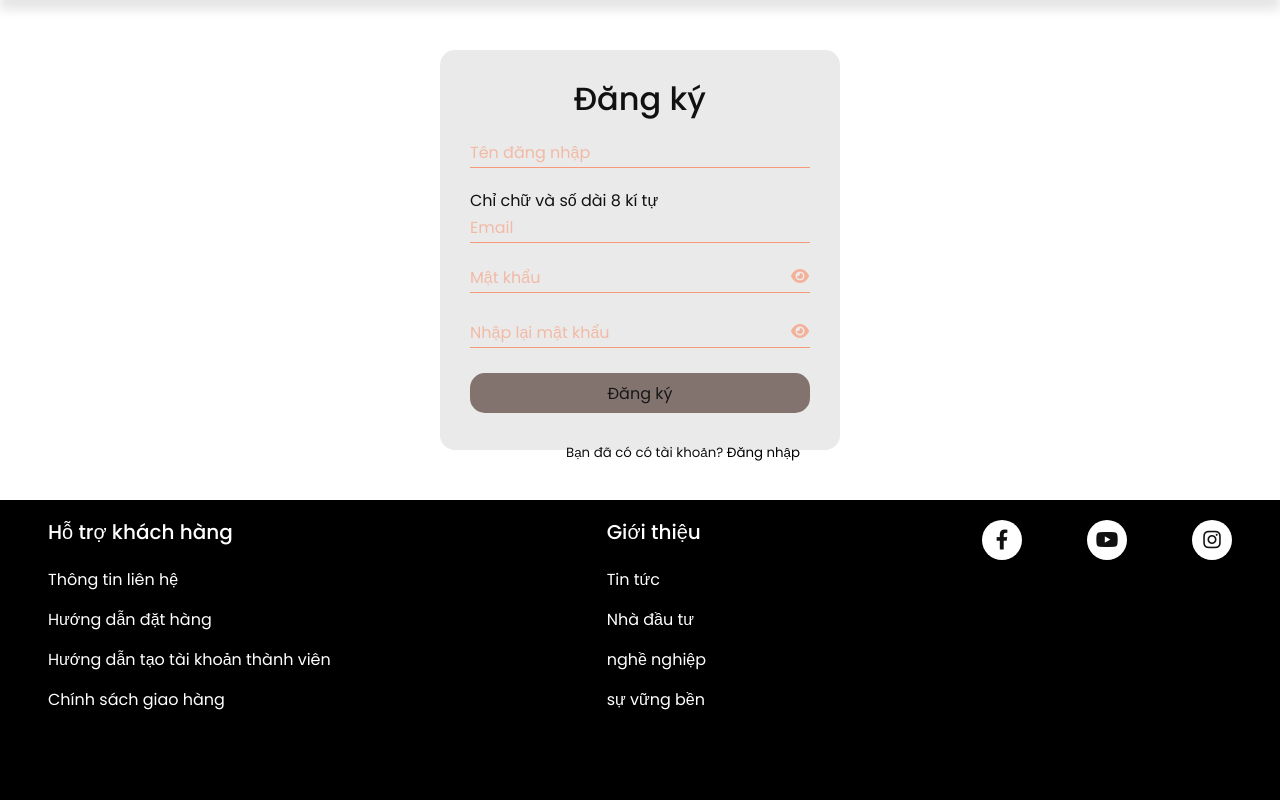
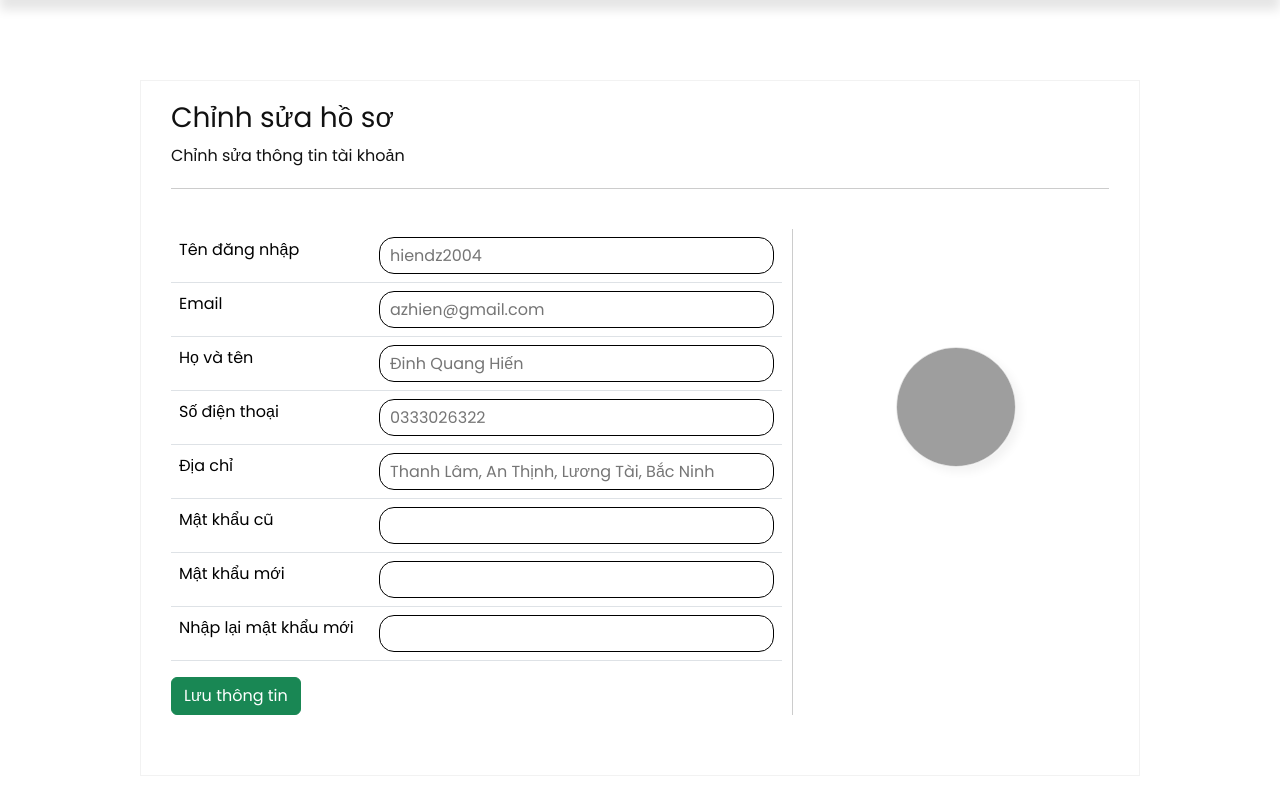
Before and after one commit to P-V-Hung/duan1, a PHP site: page / in a window 1280 px wide. Shown: the part 60-860 px from the top of the page. After the commit the page ends 836 px from the top, so only its background shows below. Run offline with PHP 8.4, Linux system fonts and the light colour scheme; grey boxes are pictures that could not be loaded.

Commit message:
dang ky, chinh sua thong tin nguoi dung

```diff
--- /dev/null
+++ b/client/editInfor.php
@@ -0,0 +1,59 @@
+
+<div class="box_editUserInfo box-userInfo">
+  <div class="box-userInfo-header">
+    <h3>Chỉnh sửa hồ sơ</h3>
+    <p>Chỉnh sửa thông tin tài khoản</p>
+  </div>
+  <div class="box-userInfo-content">
+    <form action="" method="post" enctype="multipart/form-data">
+      <div class="box-userInfo-content-left">
+        <table class="table">
+          <tr>
+            <td>Tên đăng nhập</td>
+            <td><input type="text" placeholder="hiendz2004"></td>
+          </tr>
+          <tr>
+            <td>Email</td>
+            <td><input type="text" name="email" placeholder="azhien@gmail.com" /></td>
+          </tr>
+          <tr>
+            <td>Họ và tên</td>
+            <td><input type="text" placeholder="Đinh Quang Hiến"></td>
+          </tr>
+          <tr>
+            <td>Số điện thoại</td>
+            <td><input type="text" placeholder="0333026322"></td>
+          </tr>
+          <tr>
+            <td>Địa chỉ</td>
+            <td><input type="text" placeholder="Thanh Lâm, An Thịnh, Lương Tài, Bắc Ninh"></td>
+          </tr>
+          <tr>
+            <td>Mật khẩu cũ</td>
+            <td class="position-relative"><input type="password" /></td>
+          </tr>
+          <tr>
+            <td>Mật khẩu mới</td>
+            <td class="position-relative"><input type="password" /></td>
+          </tr>
+          <tr>
+            <td>Nhập lại mật khẩu mới</td>
+            <td class="position-relative"><input type="password" /></td>
+          </tr>
+        </table>
+        <button type="submit" name="btnInfo" class="btn btn-success">Lưu thông tin</button>
+      </div>
+      <div class="box-userInfo-content-right">
+        <div class="box-userInfo-content-right-img">
+          <img
+            src="https://tse4.mm.bing.net/th?id=OIP.w105elCPL6VfL7OJqHcmjgHaE8&pid=Api&P=0&h=220"
+            alt=""
+            id="userInfo-avatar"
+          />
+          <label for="changeFile"><i class="fa-solid fa-pen-to-square"></i></label>
+          <input type="file" name="" id="changeFile">
+        </div>
+      </div>
+    </form>
+  </div>
+</div>
--- a/client/formSignUp.php
+++ b/client/formSignUp.php
@@ -1,14 +1,23 @@
 <div class="signUp">
     <h2>Đăng ký</h2>
-    <form action="">
-        <div><input type="text" placeholder="Tên đăng nhập" id="user" class="mb20">
-        <p class="errUser">Chỉ chữ và số dài 8 kí tự</p>
+    <form action="" id="formSignUp">
+        <div>
+            <input type="text" placeholder="Tên đăng nhập" id="user" class="mb20">
+            <p class="err errUser">Ít nhất 6 kí tự gồm chữ cái và số</p>
         </div>
-        <div><input type="text" placeholder="Email" id="email" class="mb20">
+        <div>
+            <input type="text" placeholder="Email" id="email" class="mb20">
+            <p class="err errEmail">Email phải có đuôi '@gmail.com'</p>
         </div>
-        <div><input type="password" id="pass" placeholder="Mật khẩu"><div class="icon"><i class="fa-solid fa-eye"></i></div></div>
-        <div><input type="password" id="repass" placeholder="Nhập lại mật khẩu"><div class="icon"><i class="fa-solid fa-eye"></i></div></div>
-        <input type="submit" name="btn_signUp" value="Đăng ký">
+        <div>
+            <input type="password" id="pass" placeholder="Mật khẩu"><div class="icon icon1"><i class="fa-solid fa-eye"></i></div>
+            <p class="err errPass">Ít nhất 8 kí tự gồm chữ cái, kí tự đặc biệt và số</p>
+        </div>
+        <div>
+            <input type="password" id="repass" placeholder="Nhập lại mật khẩu"><div class="icon icon2"><i class="fa-solid fa-eye"></i></div>
+            <p class="err errRePass">Mật khẩu không trùng khớp</p>
+        </div>
+        <input type="submit" id="btn_sub" name="btn_signUp" value="Đăng ký">
     </form>
     <div class="more">
         Bạn đã có có tài khoản?
@@ -16,24 +25,69 @@
     </div>
 </div>
 <script>
-    function validate(input,error){
-        input.addEventListener('input',function(){
+    function validate(input, error, condition, callback) {
+        input.addEventListener('input', function () {
             let val = input.value;
-        if(/^[a-zA-Z0-9]{8,}$/.test(val)){
+            let check = condition(val);
+            if (check) {
                 error.style.color = "green";
-
-        }else{
+            } else {
                 error.style.color = "red";
             }
+            callback(check);
         });
     }
 
-    let username = document.querySelector("#user");
-    let errUser = document.querySelector(".errUser");
-    let pass = document.querySelector("#pass");
+    let checkUser = false;
+    let checkEmail = false;
+    let checkPass = false;
+    let checkRepass = false;
 
-    validate(username,errUser);
+    validate(document.querySelector("#user"), document.querySelector(".errUser"), function (value) {
+        return /^[a-zA-Z0-9]{6,}$/.test(value);
+    }, function (check) {
+        checkUser = check;
+    });
 
+    validate(document.querySelector("#email"), document.querySelector(".errEmail"), function (value) {
+        return /^[a-zA-Z0-9._-]+@gmail\.com$/.test(value);
+    }, function (check) {
+        checkEmail = check;
+    });
 
+    validate(document.querySelector("#pass"), document.querySelector(".errPass"), function (value) {
+        return /^(?=.*[a-zA-Z])(?=.*\d)(?=.*[@$!%*?&])[A-Za-z\d@$!%*?&]{8,}$/.test(value);
+    }, function (check) {
+        checkPass = check;
+    });
 
+    let rePass = document.querySelector("#repass");
+    let errRePass = document.querySelector(".errRePass");
+
+    validate(rePass, errRePass, function () {
+        return rePass.value === document.querySelector("#pass").value;
+    }, function (check) {
+        checkRepass = check;
+    });
+
+    // Ẩn hiện pass
+    let inPass = document.querySelector("#pass");
+    document.querySelector(".icon1").onclick = function () {
+        if (inPass.type == "password") inPass.type = "text";
+        else inPass.type = "password";
+    }
+
+    let inRePass = document.querySelector("#repass");
+    document.querySelector(".icon2").onclick = function () {
+        if (inRePass.type == "password") inRePass.type = "text";
+        else inRePass.type = "password";
+    }
+
+    let formSignUp = document.querySelector("#formSignUp");
+    formSignUp.onsubmit = function (e) {
+        e.preventDefault();
+        if (checkUser && checkEmail && checkPass && checkRepass) {
+            formSignUp.submit();
+        }
+    }
 </script>
--- a/client/userInfo.php
+++ b/client/userInfo.php
@@ -14,7 +14,7 @@
           </tr>
           <tr>
             <td>Email</td>
-            <td><input type="text" name="email" value="azhien@gmail.com" /></td>
+            <td>azhien@gmail.com</td>
           </tr>
           <tr>
             <td>Họ và tên</td>
@@ -30,7 +30,7 @@
           </tr>
           <tr>
             <td>Mật khẩu</td>
-            <td class="position-relative"><input type="password" name="pass" id="pass" class="background-color: transparent;"  value="cacancau" disabled/></td>
+            <td class="position-relative"><input type="password" name="pass" id="pass" style="background-color: transparent;"  value="cacancau" disabled/></td>
           </tr>
         </table>
         <button type="submit" name="btnInfo" class="btn btn-success">Thay đổi thông tin</button>
--- a/index.php
+++ b/index.php
@@ -4,10 +4,10 @@
     // require "./client/home.php";
     // require "./client/product.php";
     // require "./client/userInfo.php";
-    //
+    require "./client/editInfor.php";
     // require "./client/thanhtoan.php";
     // require "./client/cart.php";
     // require "./client/formSignin.php";
-    require "./client/formSignup.php";
-    require "./client/footer.php";
+    // require "./client/formSignup.php";
+    // require "./client/footer.php";
 ?>
--- a/style.css
+++ b/style.css
@@ -959,6 +959,8 @@ p {
   font-size: smaller;
 }
 
+
+
 .mb20{
   margin-bottom: 20px;
 }
@@ -967,8 +969,58 @@ p {
 .signUp{
   background-color: rgb(234, 234, 234);
   width: 400px;
-  height: 400px;
+  height: 500px;
   margin: 50px auto ;
   padding: 30px;
   border-radius: 15px;
 }
+
+.signUp .err{
+  color: red;
+  font-size: 12px;
+  position: relative;
+  bottom: 20px;
+  opacity: 0.9;
+}
+
+/* Thay đổi thông tin tài khoản */
+.box_editUserInfo{
+  width: 1000px;
+}
+.box_editUserInfo table tr td:first-child{
+  width: 200px;
+}
+
+.box_editUserInfo input {
+  border: 1px solid black;
+  width: 100%;
+  padding: 5px 10px;
+  border-radius: 15px;
+}
+
+#changeFile{
+  width: 0.1px;
+  height: 0.1px;
+  opacity: 0;
+  overflow: hidden;
+  position: absolute;
+  z-index: -1;
+}
+
+.box_editUserInfo label {
+  width: 120px;
+  height: 120px;
+  border-radius: 50%;
+  text-align: center;
+  line-height: 120px;
+  background-color: #ffffff8b;
+  position: relative;
+  bottom: 130px;
+  font-size: 30px;
+  opacity: 0;
+  color: #0000009f;
+  transition: linear 0.2s;
+}
+.box_editUserInfo label:hover{
+  opacity: 1;
+}
```
Lines whose indentation alone changed are shown as unchanged.
